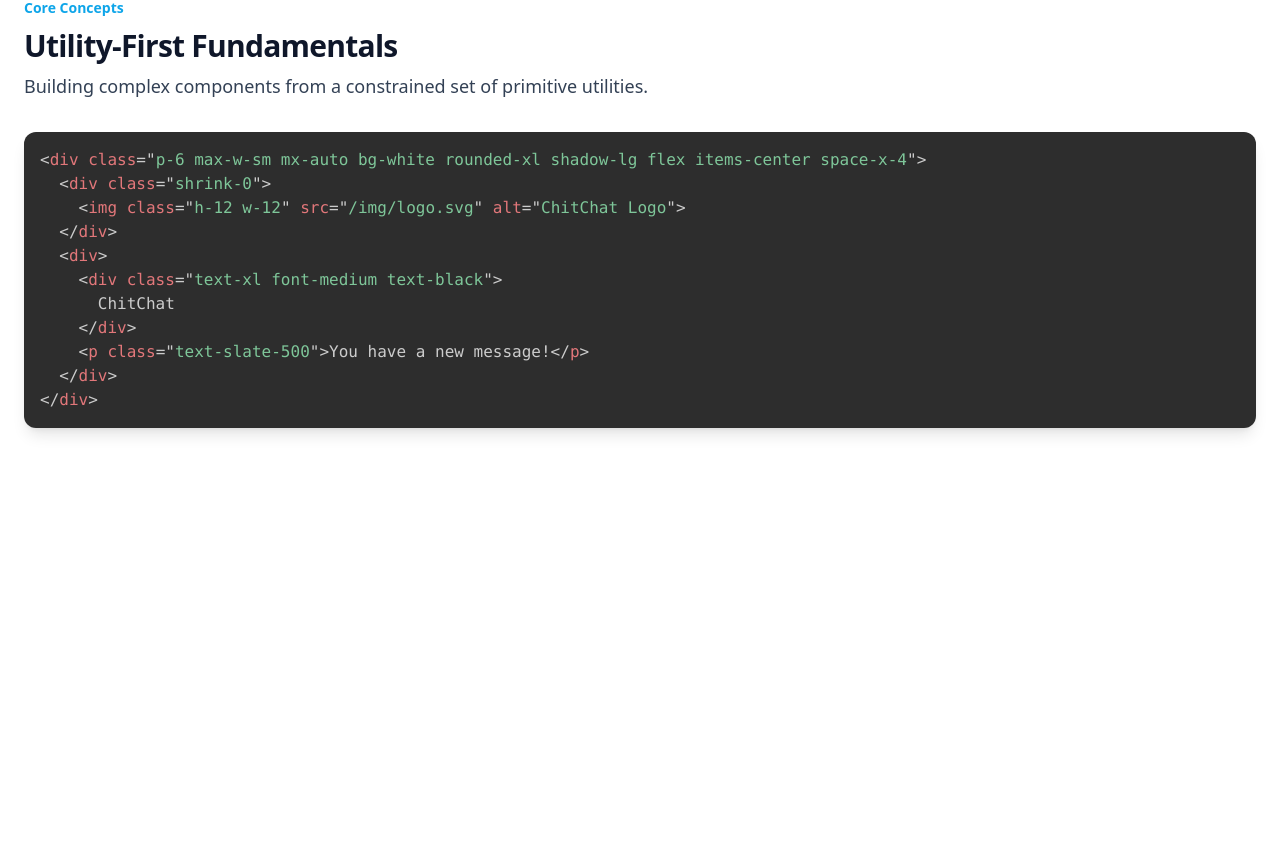
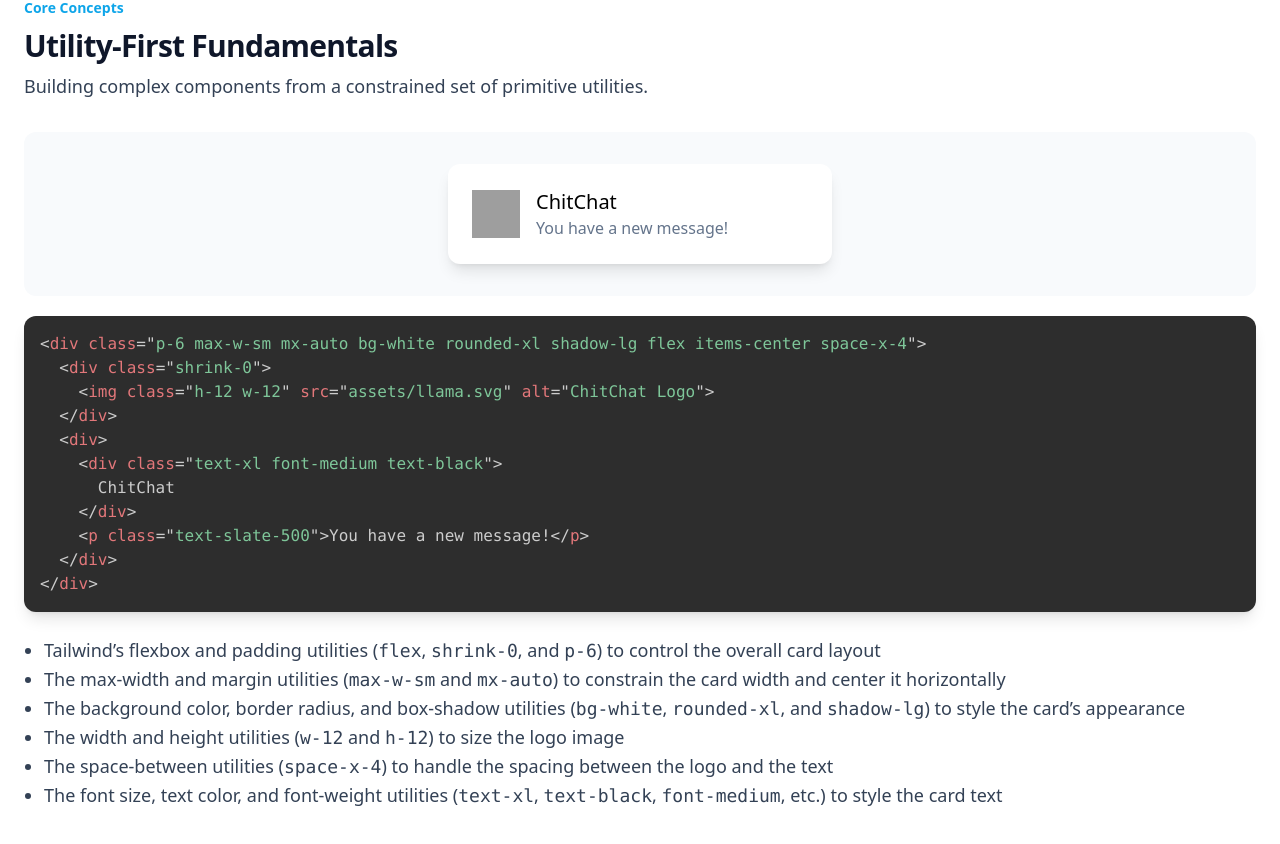
Before and after one commit to aleongit/angular_tailwind, an Angular app: page /core-concepts in a window 1280 px wide. Shown: the part 220-1064 px from the top of the page. Before the commit the page ends 800 px from the top, so only its background shows below. Built offline with nearby package versions, Linux system fonts and the light colour scheme; grey boxes are pictures that could not be loaded.

Commit message:
wip: core concepts

```diff
--- a/src/app/pages/core-concepts/core-concepts.component.html
+++ b/src/app/pages/core-concepts/core-concepts.component.html
@@ -1,23 +1,18 @@
 <section class="bg-white dark:bg-gray-900">
     <div class="py-8 px-4 mx-auto max-w-screen-xl lg:py-16 lg:px-6">
         <div class="max-w-screen-sm">
-      <h1
-        class="mb-4 text-5xl tracking-tight font-extrabold lg:text-7xl text-primary-600 dark:text-primary-500"
-      >
+            <h1 class="mb-4 text-5xl tracking-tight font-extrabold lg:text-7xl text-primary-600 dark:text-primary-500">
                 Core Concepts
             </h1>
         </div>
         <header id="header" class="relative z-20">
             <div>
-        <p
-          class="mb-2 text-sm leading-6 font-semibold text-sky-500 dark:text-sky-400"
-        >
+                <p class="mb-2 text-sm leading-6 font-semibold text-sky-500 dark:text-sky-400">
                     Core Concepts
                 </p>
                 <div class="flex items-center">
                     <h1
-            class="inline-block text-2xl sm:text-3xl font-extrabold text-slate-900 tracking-tight dark:text-slate-200"
-          >
+                        class="inline-block text-2xl sm:text-3xl font-extrabold text-slate-900 tracking-tight dark:text-slate-200">
                         Utility-First Fundamentals
                     </h1>
                 </div>
@@ -28,13 +23,61 @@
             </p>
         </header>
 
-    <div
-      id="content-wrapper"
-      class="relative z-20 prose prose-slate mt-8 dark:prose-dark"
-    >
+        <div id="content-wrapper" class="relative z-20 prose prose-slate mt-8 dark:prose-dark">
+            <div class="mt-5">
+                <div class="not-prose relative bg-slate-50 rounded-xl overflow-hidden dark:bg-slate-800/25">
+                    <div class="absolute inset-0 bg-grid-slate-100 [mask-image:linear-gradient(0deg,#fff,rgba(255,255,255,0.6))] dark:bg-grid-slate-700/25 dark:[mask-image:linear-gradient(0deg,rgba(255,255,255,0.1),rgba(255,255,255,0.5))]"
+                        style="background-position: 10px 10px;"></div>
+                    <div class="relative rounded-xl overflow-auto p-8">
+                        <div [innerHTML]="code"></div>
+                    </div>
+                </div>
+            </div>
+            <div class="mt-5">
                 <pre class="p-6 mx-auto bg-white rounded-xl shadow-lg flex items-center space-x-4">
         <code class="language-html">{{code}}</code>
     </pre>
             </div>
+            <div class="mt-5 ml-5">
+                <ul class="list-disc mt-6 text-lg text-slate-700 dark:text-slate-400" role="list">
+                    <li>
+                        Tailwind’s <a href="/docs/display#flex">flexbox</a> and
+                        <a href="/docs/padding">padding</a> utilities (<code>flex</code>,
+                        <code>shrink-0</code>, and <code>p-6</code>) to control the overall
+                        card layout
+                    </li>
+                    <li>
+                        The <a href="/docs/max-width">max-width</a> and
+                        <a href="/docs/margin">margin</a> utilities (<code>max-w-sm</code> and
+                        <code>mx-auto</code>) to constrain the card width and center it
+                        horizontally
+                    </li>
+                    <li>
+                        The <a href="/docs/background-color">background color</a>,
+                        <a href="/docs/border-radius">border radius</a>, and
+                        <a href="/docs/box-shadow">box-shadow</a> utilities
+                        (<code>bg-white</code>, <code>rounded-xl</code>, and
+                        <code>shadow-lg</code>) to style the card’s appearance
+                    </li>
+                    <li>
+                        The <a href="/docs/width">width</a> and
+                        <a href="/docs/height">height</a> utilities (<code>w-12</code> and
+                        <code>h-12</code>) to size the logo image
+                    </li>
+                    <li>
+                        The <a href="/docs/space">space-between</a> utilities
+                        (<code>space-x-4</code>) to handle the spacing between the logo and
+                        the text
+                    </li>
+                    <li>
+                        The <a href="/docs/font-size">font size</a>,
+                        <a href="/docs/text-color">text color</a>, and
+                        <a href="/docs/font-weight">font-weight</a> utilities
+                        (<code>text-xl</code>, <code>text-black</code>,
+                        <code>font-medium</code>, etc.) to style the card text
+                    </li>
+                </ul>
+            </div>
+        </div>
     </div>
 </section>
--- a/src/app/pages/core-concepts/core-concepts.component.ts
+++ b/src/app/pages/core-concepts/core-concepts.component.ts
@@ -17,7 +17,7 @@ export class CoreConceptsComponent implements OnInit, AfterViewChecked {
 
   code = `<div class="p-6 max-w-sm mx-auto bg-white rounded-xl shadow-lg flex items-center space-x-4">
   <div class="shrink-0">
-    <img class="h-12 w-12" src="/img/logo.svg" alt="ChitChat Logo">
+    <img class="h-12 w-12" src="${this.constants.ICON_MENU}" alt="ChitChat Logo">
   </div>
   <div>
     <div class="text-xl font-medium text-black">
```
Lines whose indentation alone changed are shown as unchanged.
